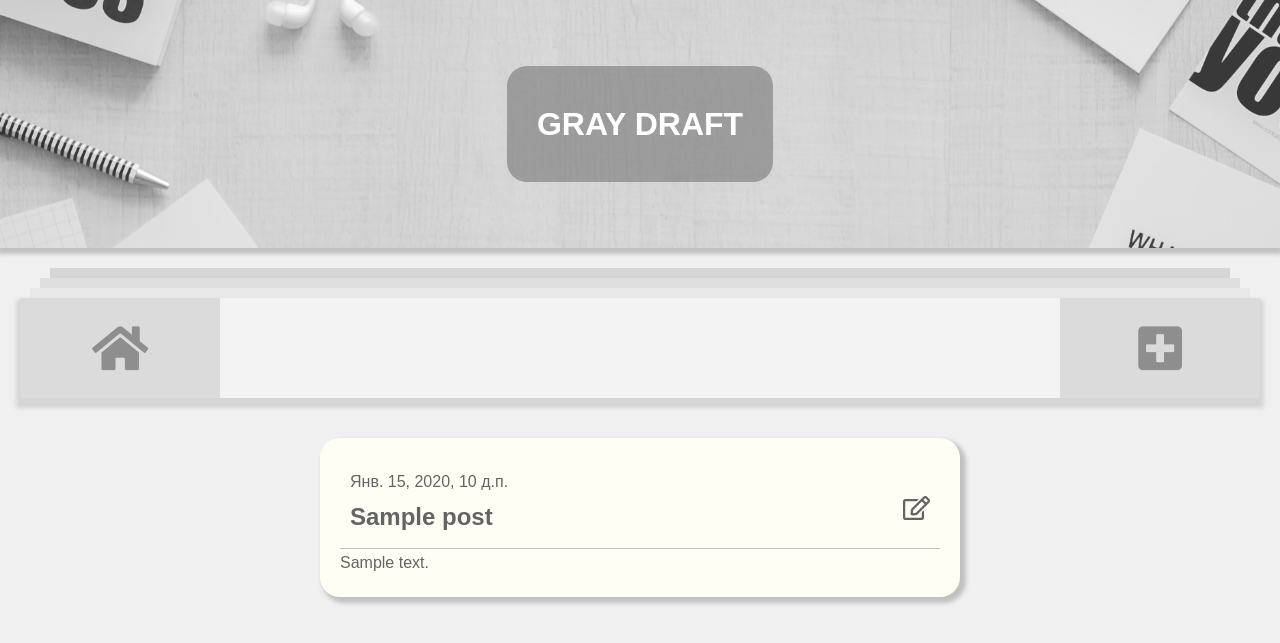
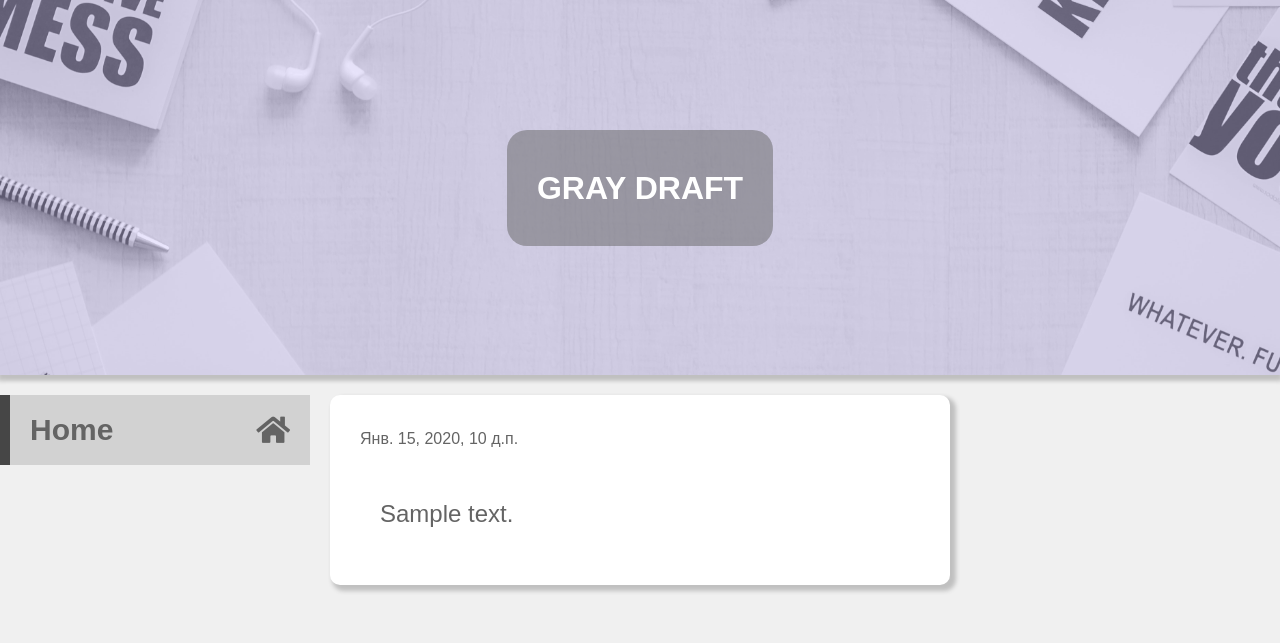
Before and after one commit to bronewi4ok/blogapp, a Django app: page /post/1/ in a window 1280 px wide. Shown: the top 643 px of the page. Run offline with Django 3.2, Linux system fonts and the light colour scheme; tables that the repository leaves empty hold one stand-in row (values such as "Sample post"); some libraries are stand-ins or nearby versions.

Commit message:
new look + posts + allauth

```diff
--- a/blogapp/static/css/blogapp.css
+++ b/blogapp/static/css/blogapp.css
@@ -11,22 +11,100 @@ body {
     padding-bottom: 50px;
 }
 
+a {
+    color: rgb(100, 100, 100);
+    font-weight: 700;
+}
+
+.grid {
+    display: grid;
+    grid-gap: 20px;
+    grid-template-columns: 1fr 2fr 1fr;
+}
+
 .font {
     color: rgb(100, 100, 100);
 }
 
 
+
+/*------------------------------------------------------------------------------------------------*/
+/*------ HEADER ------*/
+/*---------------------*/
+
+.header {
+    display: grid;
+    color: white;
+    height: 50%;
+    background-position: center;
+    background-size: cover;
+    box-shadow: 0px 4px 4px 2px silver;
+    margin-bottom: 20px;
+}
+
+.header_color {
+    display: grid;
+    align-content: center;
+    justify-content: center;
+    background-color: rgba(189, 176, 252, 0.3);
+}
+
+.header h1 {
+    width: max-content;
+    padding: 30px;
+    border-radius: 20px;
+    text-align: center;
+    background-color: rgba(100, 100, 100, 0.5);
+}
+
+
+
+/*------------------------------------------------------------------------------------------------*/
+/*------ NAV BAR ------*/
+/*---------------------*/
+
+.navbar {
+    display: flex;
+    flex-direction: column;
+    grid-template-rows: 70px;
+}
+
+
+.navbar a {
+    display: flex;
+    align-items: center;
+    justify-content: space-between;
+    height: 70px;
+    padding: 20px;
+    color: rgb(100, 100, 100);
+    font-size: 30px;
+    transition: 0.2s;
+    background-color: rgb(210, 210, 210);
+    border-left: 10px solid rgb(70, 70, 70);
+}
+
+.navbar a:hover {
+    background-color: rgb(100, 100, 110);
+    color: rgb(200, 200, 200);
+}
+
+
+
+/*------------------------------------------------------------------------------------------------*/
+/*------ POSTS --------*/
+/*---------------------*/
+
 .main {
     display: grid;
     grid-gap: 20px;
-    justify-items: center;
 }
 
 .posts {
+    display: flex;
+    flex-direction: column;
     padding: 20px;
-    width: 50%;
-    background-color: rgb(255, 254, 244);
-    border-radius: 20px;
+    background-color: white;
+    border-radius: 10px;
     box-shadow: 4px 4px 4px 2px silver;
     transition: 1;
 }
@@ -36,88 +114,40 @@ body {
     width: 100%;
     padding: 10px;
     color: rgb(100, 100, 100);
-    border-bottom: thin solid silver;
 }
 
-.post_header h2{
+
+.post_header h2 {
     display: flex;
     justify-content: space-between;
 }
 
+.post_header a{
+    width: 50px;
+}
 
-
-
-.header {
-    display: grid;
-    align-items: center;
-    justify-content: center;
-    color: white;
-    height: 33%;
-    background-position: center;
-    background-size: cover;
-    box-shadow: 0px 4px 4px 2px silver;
-    margin-bottom: 20px;
+.post_text {
+    font-size: 24;
+    margin: 20px;
+    padding: 10px;
+    /* border-bottom: thin solid silver; */
+    /* border-top: thin solid silver; */
 
 }
 
-.header h1{
-    padding: 30px;
-    border-radius: 20px;
+.post_publish{
     text-align: center;
-    background-color: rgba(100, 100, 100, 0.5);
+    align-self: center;
+    padding: 10px;
+    border-radius: 10px;
+    font-size: 24;
 }
 
-
-
-
-.navbar {
-    display: flex;
-    align-items: center;
-    justify-content: space-between;
-    background-color: rgb(243, 243, 243);
-    color: gray;
-    margin-bottom: 20px;
-    box-shadow: 0px 6px 4px 4px rgb(213, 213, 213);
-    margin: 0px 20px 40px 20px;
-}
-
-.navbar a {
-    display: flex;
-    height: 100px;
-    width: 200px;
+/*------------------------------------------------------------------------------------------------*/
+/*------ FORMS --------*/
+/*---------------------*/
+.forms {
     color: rgb(100, 100, 100);
-    font-size: 50px;
-    align-items: center;
-    justify-content: center;
-    transition: 0.2s;
-    background-color: rgb(210, 210, 210);
-    opacity: 0.7;
-}
-
-.navbar a:hover {
-    opacity: 1;
-}
-
-.nav_1 {
-    height: 10px;
-    background-color: rgb(233, 233, 233);
-    margin: 0px 30px;
-}
-
-.nav_2 {
-    height: 10px;
-    background-color: rgb(223, 223, 223);
-    margin: 0px 40px;
-}
-
-.nav_3 {
-    height: 10px;
-    background-color: rgb(213, 213, 213);
-    margin: 0px 50px;
-}
-
-.forms {
-    color: rgb(80, 80, 80);
     display: grid;
     margin: 20px;
     grid-gap: 20px;
@@ -125,7 +155,7 @@ body {
 
 .form_container {
     background-color: rgb(230, 230, 230);
-    border-radius: 20px;
+    border-radius: 10px;
     display: grid;
     margin: 10px;
     box-shadow: 2px 2px 2px 2px silver;
@@ -143,11 +173,27 @@ body {
 
 .forms input {
     width: 100%;
+}
 
+.button{
+    justify-self: center;
+}
+
+.left_side {
+    display: grid;
 }
 
 
-@media only screen and (max-width: 900px) {
+/*------------------------------------------------------------------------------------------------*/
+/*------ MEDIA --------*/
+/*---------------------*/
+
+@media only screen and (max-width: 1000px) {
+
+    .grid {
+        grid-template-columns: 1fr;
+    }
+
     .posts {
         width: 100vw;
         border-radius: 0;
@@ -157,13 +203,14 @@ body {
     .header h1 {
         font-size: 30px;
         padding: 10px;
+        border-radius: 10px;
     }
 
     .navbar a {
         font-size: 30px;
     }
 
-    .form_container{
+    .form_container {
         border-radius: 0;
         margin: 0;
         width: 100%;
--- a/blogapp/templates/blogapp/base.html
+++ b/blogapp/templates/blogapp/base.html
@@ -13,17 +13,20 @@
 
 <body>
     <div class="header" style="background-image: url('{% static 'image/header.jpg' %}')">
+        <div class="header_color">
             <div>
                 <h1>GRAY DRAFT</h1>
             </div>
         </div>
+    </div>
 
-    <div class="nav_3"></div>
-    <div class="nav_2"></div>
-    <div class="nav_1"></div>
+    <div class="grid">
         <div class="navbar">
-        <a class="fas fa-home" href="/"></a>
-        <a class="fas fa-plus-square" href="{% url 'post_new' %}"></a>
+            <a href="{% url 'post_list' %}">Home <i class="fas fa-home"></i></a>
+            {% if user.is_authenticated %}
+                <a href="{% url 'post_new' %}">New<i class="fas fa-plus-square"></i>  </a>
+                <a href="{% url 'post_draft' %}">Drafts <i class="fab fa-firstdraft"></i></a>
+            {% endif %}
         </div>
 
 
@@ -31,6 +34,9 @@
             {% block content %}
             {% endblock %}
         </div>
+
+
+    </div>
 </body>
 
 </html>
--- a/blogapp/templates/blogapp/post_detail.html
+++ b/blogapp/templates/blogapp/post_detail.html
@@ -6,8 +6,23 @@
         {% if post.published_date %}
         <p>{{ post.published_date }}</p>
         {% endif %}
-            <h2>{{ post.title }} <a class="far fa-edit font" href="{% url 'post_edit' pk=post.pk %}"></a></h2>
+        {% if user.is_authenticated  %}
+        <h2>
+            {{ post.title|capfirst }}
+            <div>
+                <a class="fas fa-trash font" href="{% url 'post_remove' pk=post.pk %}"></a>
+                <a class="far fa-edit font" href="{% url 'post_edit' pk=post.pk %}"></a>
             </div>
-        <p class="font">{{ post.text|linebreaksbr }}</p>
+        </h2>
+        {% endif %}
+    </div>
+    <div class="post_text font">
+        <p>{{ post.text|linebreaksbr|capfirst }}</p>
+    </div>
+    {% if not post.published_date %}
+        <div class="publish font">
+            <a href="{% url 'post_publish' pk=post.pk %}">Publish <i class="far fa-paper-plane"></i></a>
+        </div>
+    {% endif %}
 </div>
 {% endblock %}
--- a/blogapp/templates/blogapp/post_edit.html
+++ b/blogapp/templates/blogapp/post_edit.html
@@ -7,7 +7,7 @@
 
     <form class="forms" method="POST">{% csrf_token %}
         {{ form.as_p }}
-        <button type="submit">Save</button>
+        <button type="submit" class="button">Save</button>
     </form>
 
 </div>
--- a/blogapp/urls.py
+++ b/blogapp/urls.py
@@ -7,5 +7,8 @@ urlpatterns = [
     path('', views.post_list, name='post_list'),
     path('post/<int:pk>/', views.post_detail, name='post_detail'),
     path('post/new/', views.post_new, name='post_new'),
-    path('post/<int:pk>/edit/', views.post_edit, name='post_edit')
+    path('post/<int:pk>/edit/', views.post_edit, name='post_edit'),
+    path('post/<int:pk>/remove/', views.post_remove, name='post_remove'),
+    path('post/draft/', views.post_draft, name='post_draft'),
+    path('post/<int:pk>/publish/', views.post_publish, name='post_publish')
 ]
--- a/blogapp/views.py
+++ b/blogapp/views.py
@@ -5,7 +5,7 @@ from .forms import PostForm
 
 
 def post_list(request):
-    posts = Post.objects.filter(published_date__lte=timezone.now()).order_by('published_date')
+    posts = Post.objects.filter(published_date__lte=timezone.now()).order_by('-published_date')[ :5]
     return render(request, 'blogapp/post_list.html', {'posts': posts})
 
 
@@ -20,9 +20,8 @@ def post_new(request):
         if form.is_valid():
             post = form.save(commit=False)
             post.author = request.user
-            post.published_date = timezone.now()
             post.save()
-            return redirect('post_detail', pk=post.pk)
+            return redirect('post_draft')
     else:
         form = PostForm()
     return render(request, 'blogapp/post_edit.html', {'form': form})
@@ -35,9 +34,26 @@ def post_edit(request, pk):
         if form.is_valid():
             post = form.save(commit=False)
             post.author = request.user
-            post.published_date = timezone.now()
             post.save()
-            return redirect('post_detail', pk=post.pk)
+            return redirect('post_list')
     else:
         form = PostForm(instance=post)
     return render(request, 'blogapp/post_edit.html', {'form': form})
+
+
+def post_remove(request, pk):
+    post = get_object_or_404(Post, pk=pk)
+    post.delete()
+    return redirect('post_list')
+
+
+def post_draft(request):
+    posts = Post.objects.exclude(published_date__lte=timezone.now()).order_by('-created_date')
+    return render(request, 'blogapp/post_list.html', {'posts':posts})
+
+
+def post_publish(request, pk):
+    post = get_object_or_404(Post, pk=pk)
+    post.published_date = timezone.now()
+    post.save()
+    return redirect('post_list')
--- a/mysite/urls.py
+++ b/mysite/urls.py
@@ -18,5 +18,6 @@ from django.urls import path, include
 
 urlpatterns = [
     path('admin/', admin.site.urls),
-    path('', include('blogapp.urls'))
+    path('', include('blogapp.urls')),
+    path('accounts/', include('allauth.urls')),
 ]
```
Also changed, not shown: blogapp/templates/blogapp/post_list.html (+19 -4 lines), mysite/settings.py (+15 -0 lines). Lines whose indentation alone changed are shown as unchanged.
